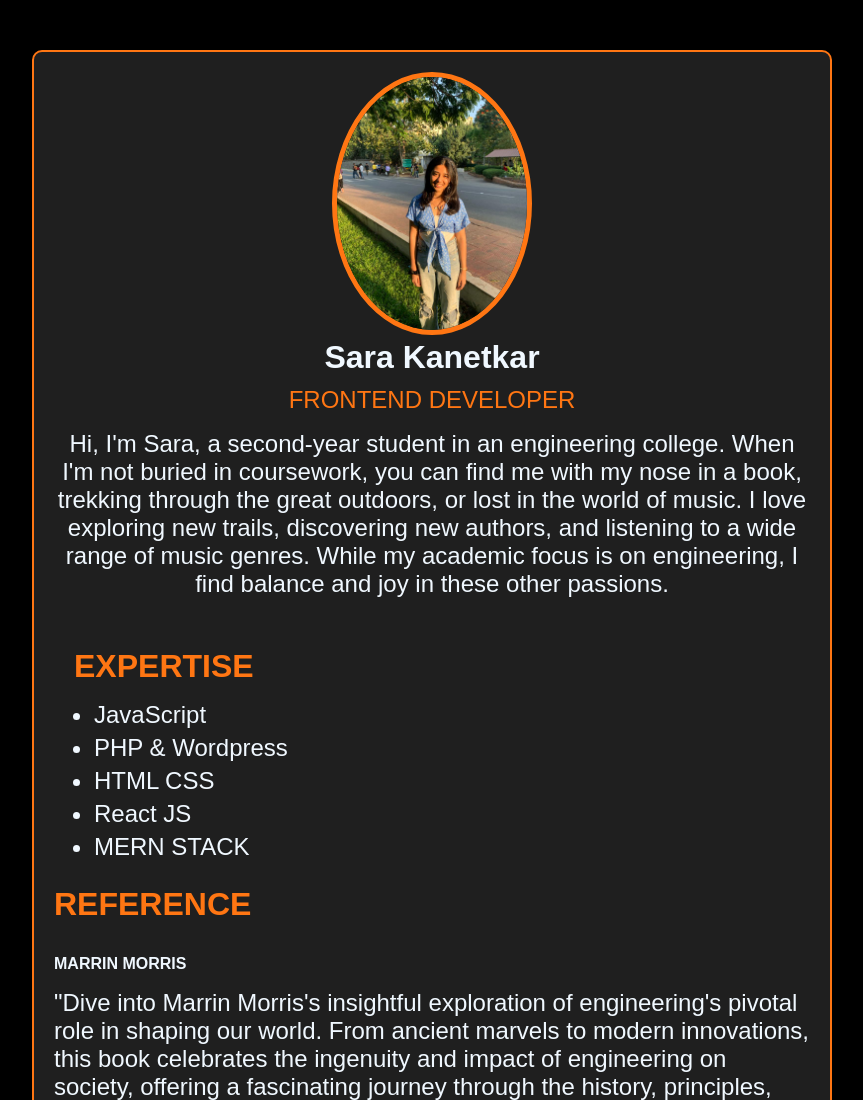
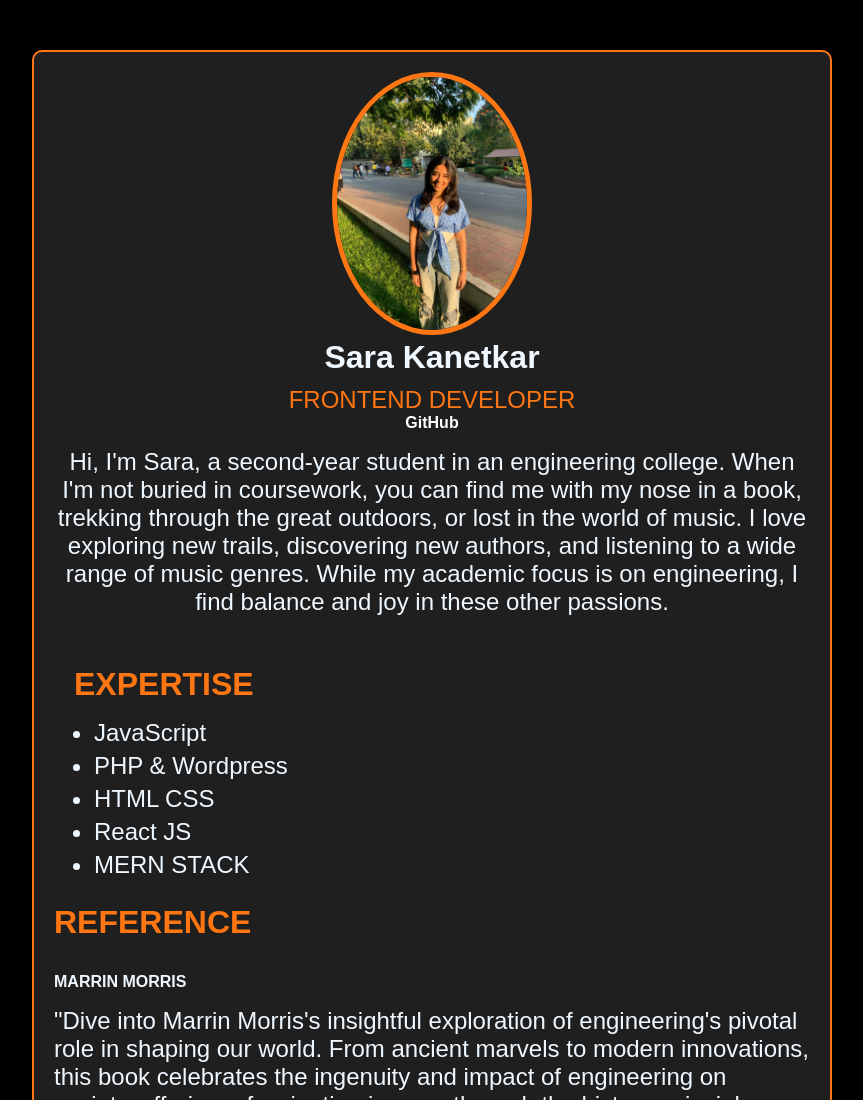
Before and after one commit to sara-kanetkar/portfolio-website, a plain HTML site: page index.html in a window 1280 px wide. Shown: the top 1100 px of the page, without its empty margins (208-1071 px from the left). Drawn offline with Linux system fonts and the light colour scheme.

Commit message:
final project push

```diff
--- a/index.html
+++ b/index.html
@@ -21,6 +21,7 @@
                 <span class="profile_name_lastName">Kanetkar</span>
             </h1>
             <p class="profile_title"> Frontend Developer</p>
+            <a href="https://github.com/sara-kanetkar" target="_blank">GitHub</a>
             <p class="description">
                 Hi, I'm Sara, a second-year student in an engineering college. When I'm not buried in coursework, you
                 can find me with my nose in a book, trekking through the great outdoors, or lost in the world of music.
@@ -155,6 +156,12 @@
         margin: 0;
         box-sizing: border-box;
     }
+    a {
+            color:#ff7613;
+            /* Dark Blue shade */
+            text-decoration: none;
+            font-weight: bold;
+        }
 
     :root {
         --primary-color: #ff7613;
```
